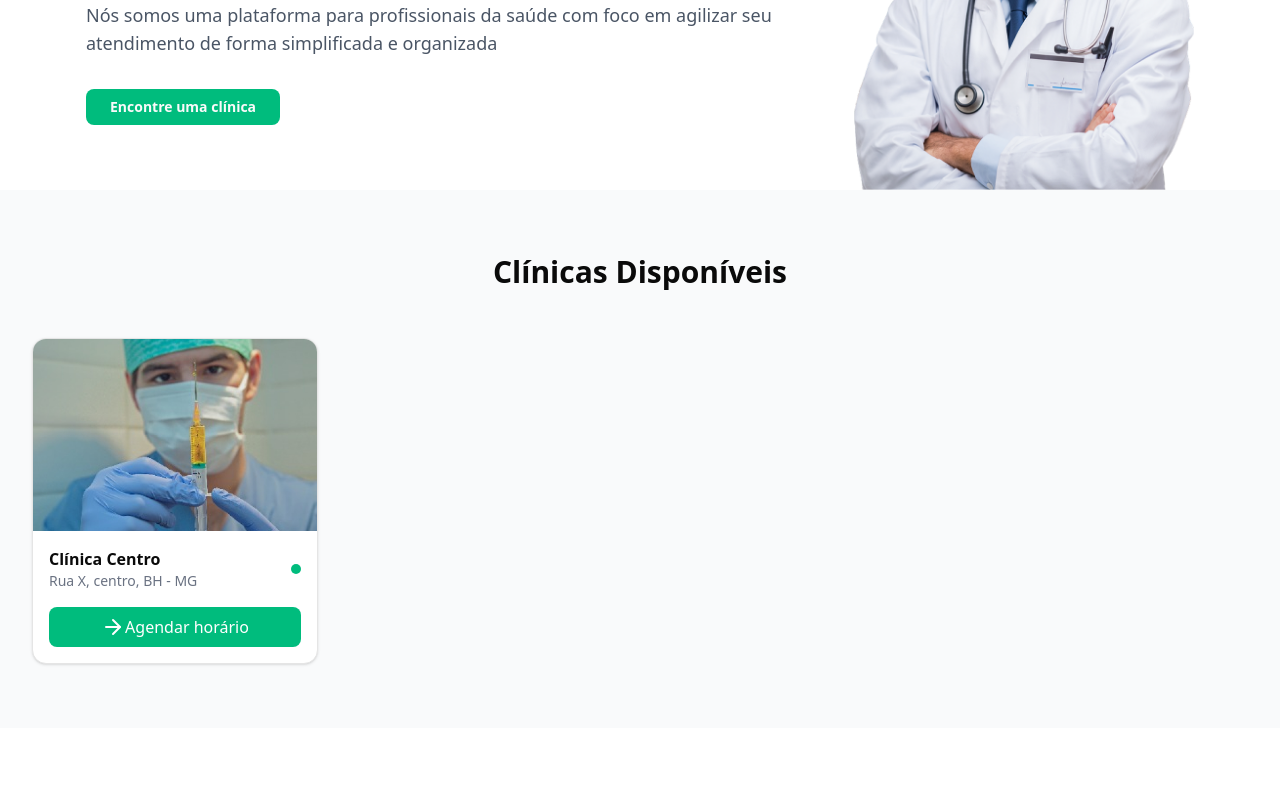
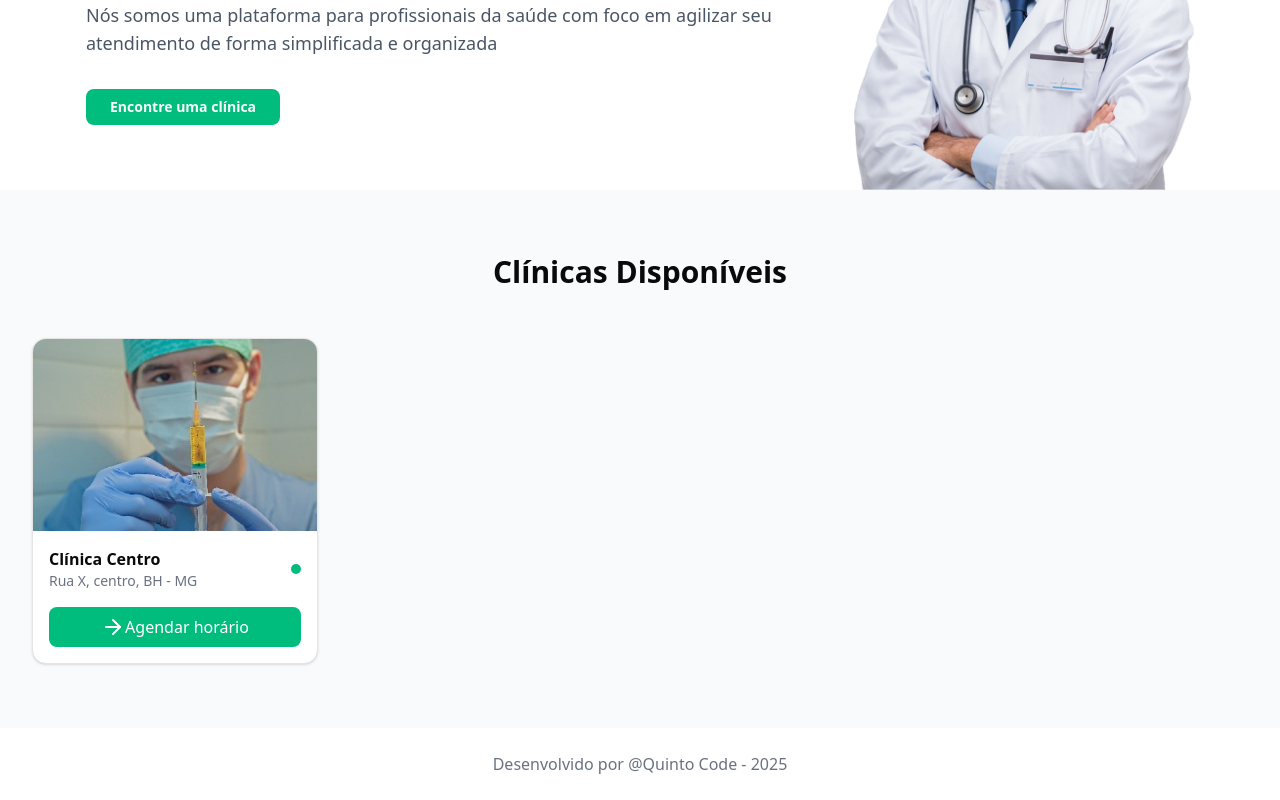
Before and after one commit to do5-5anto5/odontopro, a Next.js app: page / in a window 1280 px wide. Shown: the part 321-1121 px from the top of the page. Before the commit the page ends 1049 px from the top, so only its background shows below. Built offline with nearby package versions, Linux system fonts and the light colour scheme.

Commit message:
feat: Implement Footer to Home page

```diff
--- /dev/null
+++ b/src/app/(public)/_components/footer.tsx
@@ -0,0 +1,11 @@
+export function Footer() {
+  return (
+    <footer className="py-6 text-center text-gray-500 text-sm md:text-base">
+      <p>
+        Desenvolvido por{" "}
+        <span className="hover:text-black duration-300">@Quinto Code</span> -{" "}
+        {new Date().getFullYear()}
+      </p>
+    </footer>
+  );
+}
--- a/src/app/(public)/page.tsx
+++ b/src/app/(public)/page.tsx
@@ -1,3 +1,4 @@
+import { Footer } from "./_components/footer";
 import Header from "./_components/header";
 import Hero from "./_components/hero";
 import { Professionals } from "./_components/professionals";
@@ -8,7 +9,10 @@ export default function Home() {
       <Header />
       <div>
         <Hero />
-        <Professionals/>
+
+        <Professionals />
+
+        <Footer />
       </div>
     </div>
   );
```
